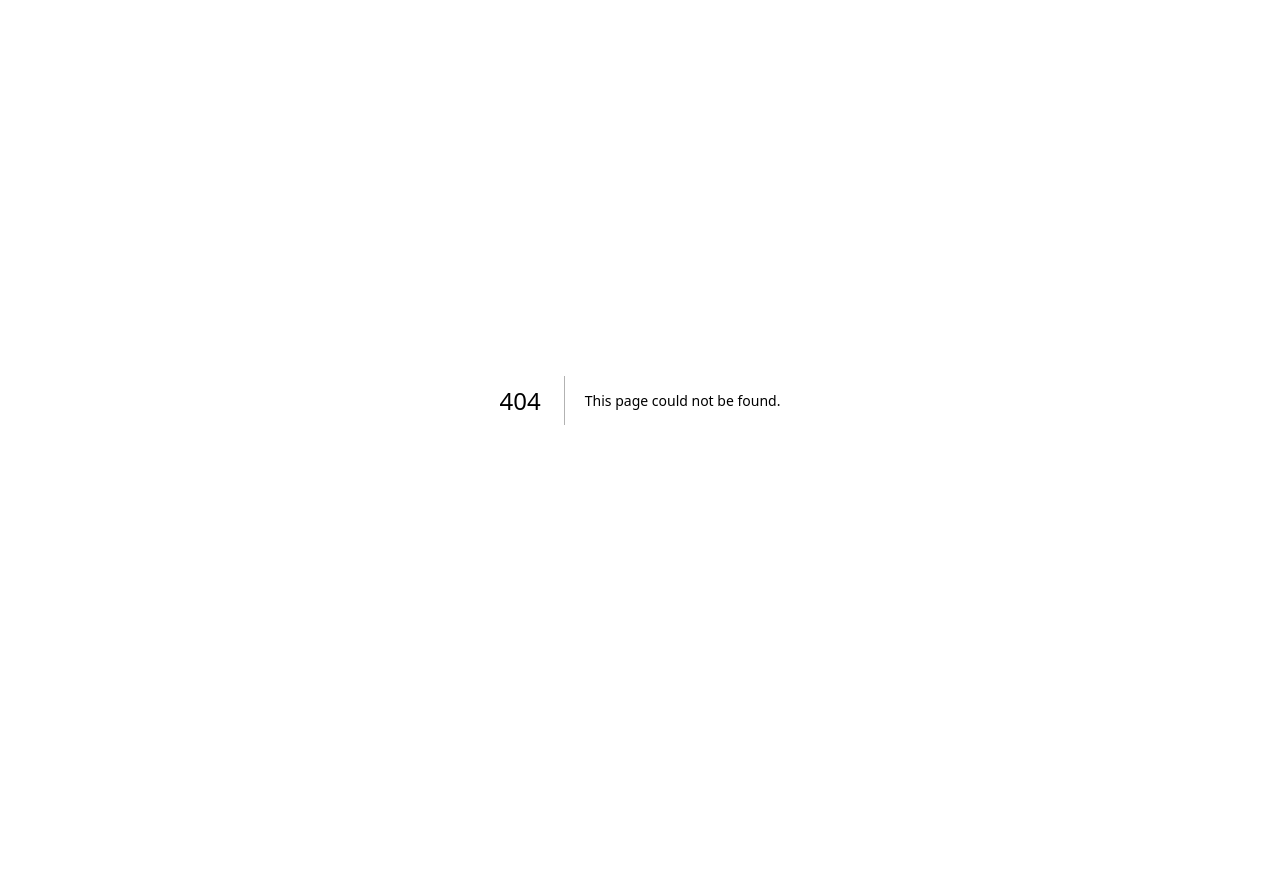
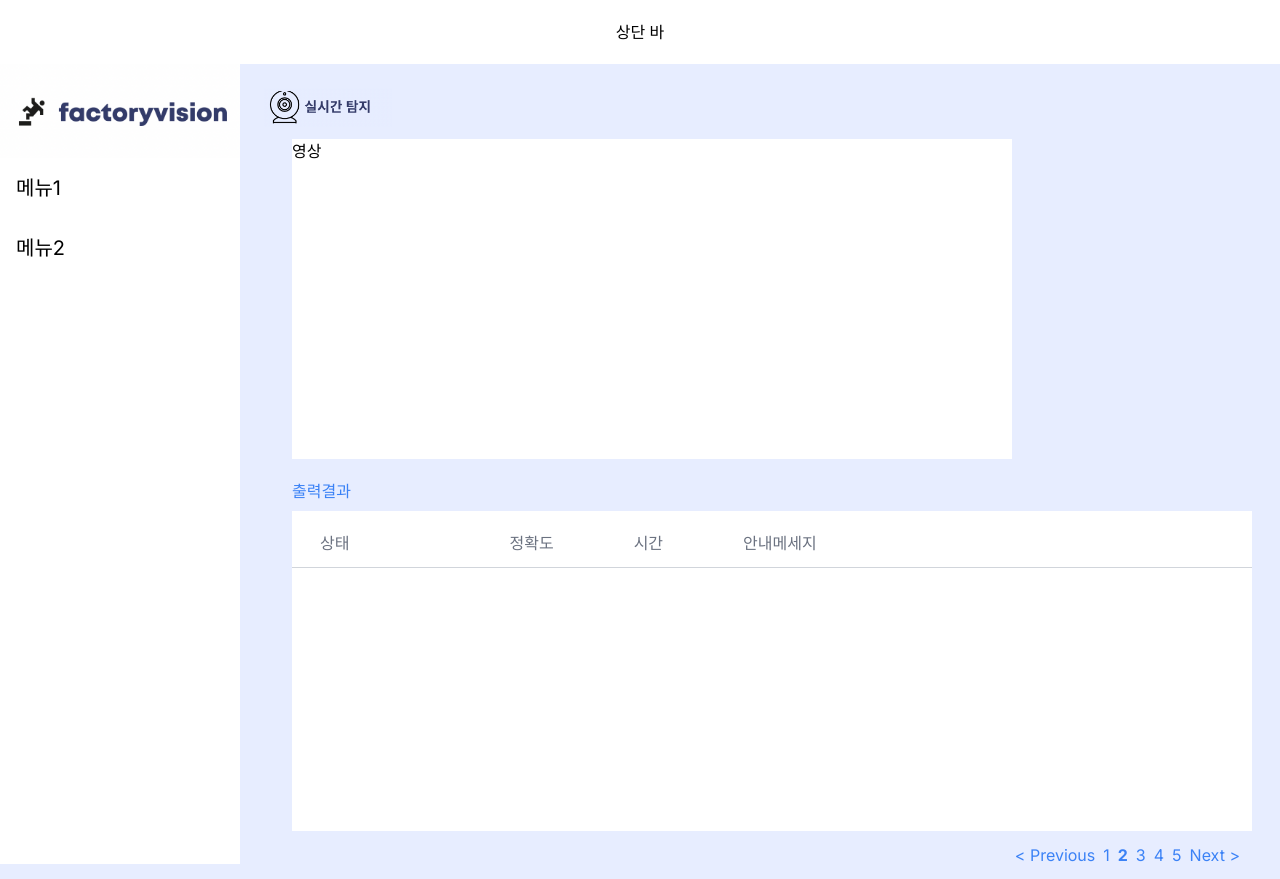
Before and after one commit to factoryvision/frontend, a Next.js app in the folder factoryvision/: page /manager/realtime in a window 1280 px wide. Before the commit this address had no page. Before the commit the page ends 800 px from the top, so only its background shows below. Built offline with nearby package versions, Linux system fonts and the light colour scheme.

Commit message:
관리자 실시간 탐지 페이지 퍼블리싱

```diff
--- /dev/null
+++ b/factoryvision/src/app/manager/realtime/page.tsx
@@ -0,0 +1,101 @@
+import Link from 'next/link';
+import { ChangeEvent, useState } from "react";
+
+const MenuBar = () => {
+    return (
+    <div className="bg-white h-screen lg:w-60 flex flex-col justify-start">
+        <img src="/logo.png" className="w-full" />
+        <div className="text-blue text-xl p-4">메뉴1</div>
+        <div className="text-blue text-xl p-4">메뉴2</div>
+      </div>
+    );
+};
+
+const TopBar = () => {
+    return (
+      <div className="bg-white w-screen lg:w-300 lg:h-16 flex flex-col items-center justify-center">
+        상단 바
+      </div>
+    );
+};
+
+
+export default function LoginPage() {
+
+    const currentPage = 2;
+    const totalPages = 5
+
+    return (
+        <div className="flex flex-col">
+
+            <div className="flex flex-col">
+                <TopBar/>
+            </div>
+
+            <div className="flex flex-row">
+
+                <div className="flex flex-col">
+                    <MenuBar/>
+                </div>
+
+
+                <div className="flex flex-col p-3">
+
+                    {/* 여기에 화면 구현 */}
+
+
+                    <div>
+                        <img src="/realtime.png" className="w-[8rem] mt-3 ml-3" />
+                    </div>
+
+                    <div className='bg-white w-[45rem] h-[20rem] mt-3 ml-10'>
+                        영상
+                    </div>
+
+                    <div className="text-blue-500 mt-5 ml-10 bold">출력결과</div>
+
+                    <div className='flex flex-col bg-white w-[60rem] h-[20rem] mt-2 ml-10'>
+                        <div className='text-gray-500 flex flex-row gap-20  ml-7 mt-5'>
+                            <span>상태</span>  <span> </span>  <span>정확도</span> <span>시간</span> <span>안내메세지</span>
+                        </div>
+                        <hr className="border-gray-300 mt-3" />
+                    </div>
+
+
+                    <div className = "flex flex-row gap-2 text-blue-500 justify-end mt-3 mr-3">
+                        {currentPage > 1 && (
+                            <span> {'<'} Previous </span>
+                        )}
+
+                        {Array.from({ length: totalPages }, (_, index) => index + 1).map((pageNumber) => (
+                            <span key={pageNumber}>
+                                <Link href={`/${pageNumber}`}>
+                                    <div style={{
+                                            fontWeight: currentPage === pageNumber ? 'bold': 'normal',
+                                        }}
+                                    >
+                                        {pageNumber}
+                                    </div>
+                                </Link>
+                            </span>
+                            )
+                        )}
+
+                        {currentPage < totalPages && (
+                            <span> Next {'>'} </span>
+                        )}
+
+                    </div>
+
+
+
+                </div>
+
+
+
+            </div>
+        </div>
+
+
+    );
+}
```
Also changed, not shown: factoryvision/public/realtime.png (added).
